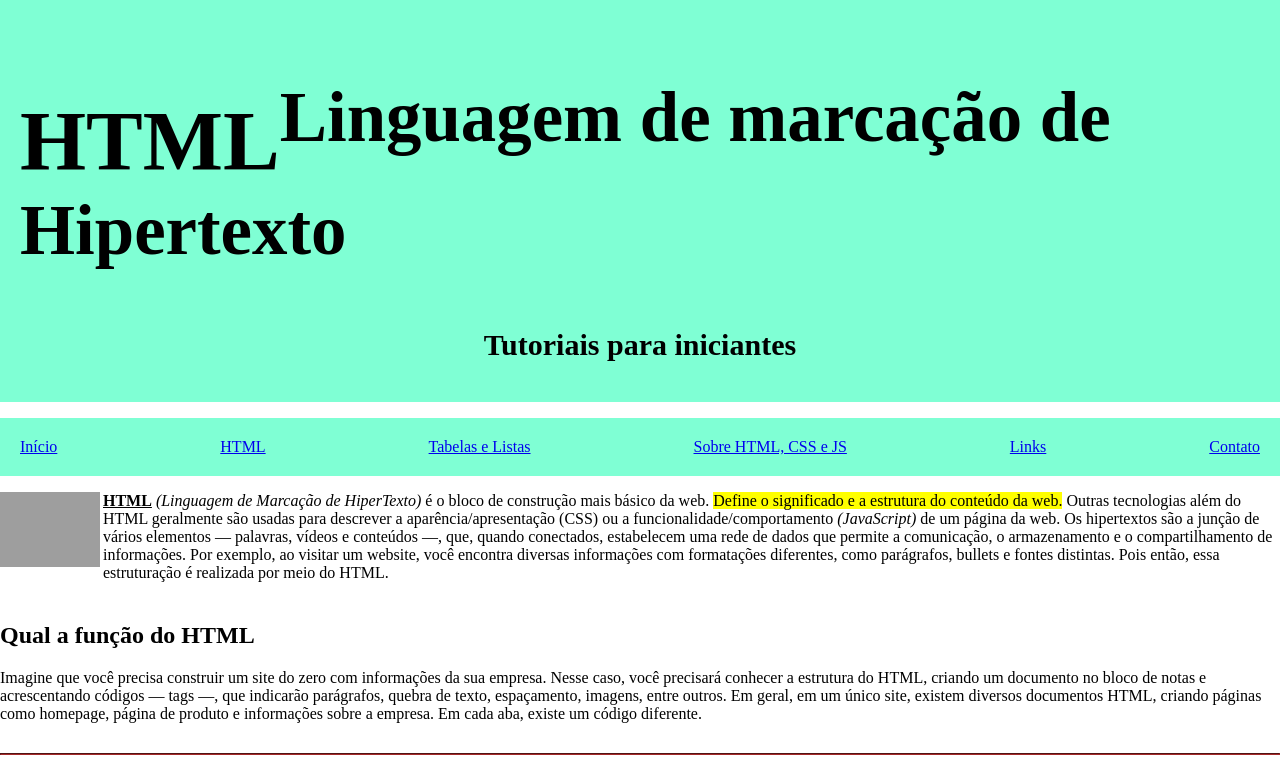
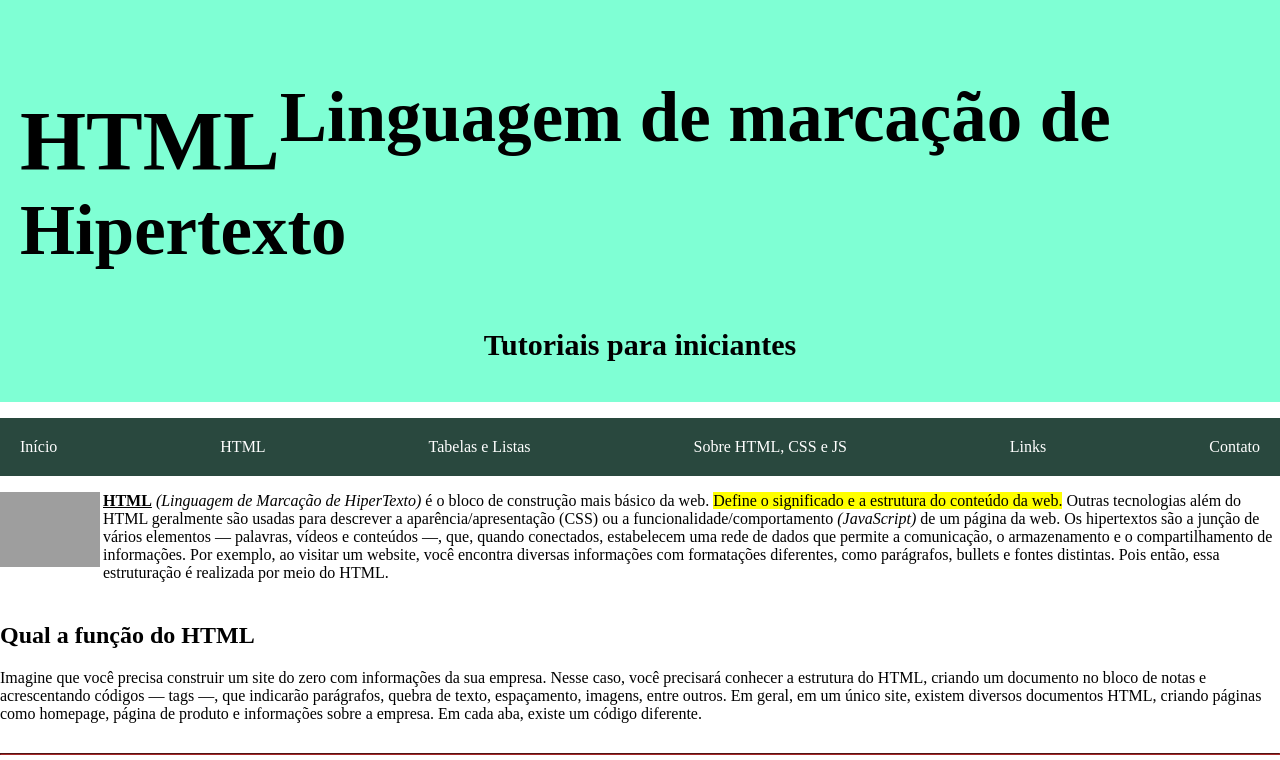
Before and after one commit to luizmelo1/aplicacao_para_internet, a plain HTML site: page Página em HTML/index.html in a window 1280 px wide. Shown: the top 760 px of the page. Drawn offline with Linux system fonts and the light colour scheme; grey boxes are pictures that could not be loaded.

Commit message:
Update index.html

```diff
--- a/Página em HTML/index.html
+++ b/Página em HTML/index.html
@@ -9,13 +9,13 @@
             <h3 style="text-align: center; font-size: 30px; margin-bottom: 20px;"><b>Tutoriais para iniciantes</b><h3>
             </header>
             <nav>
-                <ul style="list-style: none; display: flex; justify-content: space-between; background-color: aquamarine; padding: 20px;">
-                    <li style="color: white; text-decoration: none;"><a href="index.html">Início</a></li>
-                    <li style="color: white; text-decoration: none;"><a href="index.html#html">HTML</a></li>
-                    <li style="color: white; text-decoration: none;"><a href="index.html#tabela">Tabelas e Listas</a></li>
-                    <li style="color: white; text-decoration: none;"><a href="index.html#sobre">Sobre HTML, CSS e JS</a></li>
-                    <li style="color: white; text-decoration: none;"><a href="index.html#link">Links</a></li>
-                    <li style="color: white; text-decoration: none;"><a href="contato.html#contato">Contato</a></li>
+                <ul style="list-style: none; display: flex; justify-content: space-between;background-color: rgb(41, 72, 62); padding: 20px;">
+                    <li><a style="color: white; text-decoration: none;" href="index.html">Início</a></li>
+                    <li><a style="color: white; text-decoration: none;" href="index.html#html">HTML</a></li>
+                    <li><a style="color: white; text-decoration: none;" href="index.html#tabela">Tabelas e Listas</a></li>
+                    <li><a style="color: white; text-decoration: none;" href="index.html#sobre">Sobre HTML, CSS e JS</a></li>
+                    <li><a style="color: white; text-decoration: none;" href="index.html#link">Links</a></li>
+                    <li><a style="color: white; text-decoration: none;" href="contato.html#contato">Contato</a></li>
                 </ul>
             </nav>
             <section style="margin-bottom: 30px;">
@@ -145,7 +145,7 @@
                         <ul>
                             <li><a href="https://www.w3schools.com/">W3School</a></li>
                             <li><a href="https://www.alura.com.br/">Alura</a></li>
-                            <li><a href="https://www.youtube.com/">Youtube</a></li>
+                            <li><a href="https://www.youtube.com/c/devemdobro">Dev em Dobro</a></li>
                         </ul>
                     </div>
                     <div style="background-color: rgb(200, 196, 196);">
@@ -162,7 +162,7 @@
                         <ul>
                             <li><a href="https://www.udemy.com/">Udemy</a></li>
                             <li><a href="https://www.devmedia.com.br/">devmedia</a></li>
-                            <li><a href="https://www.youtube.com/c/devemdobro">Dev em Dobro</a></li>
+                            <li><a href="https://devsamurai.com.br/">Dev Samurai</a></li>
                         </ul>
                     </div>
                 </div>
```
